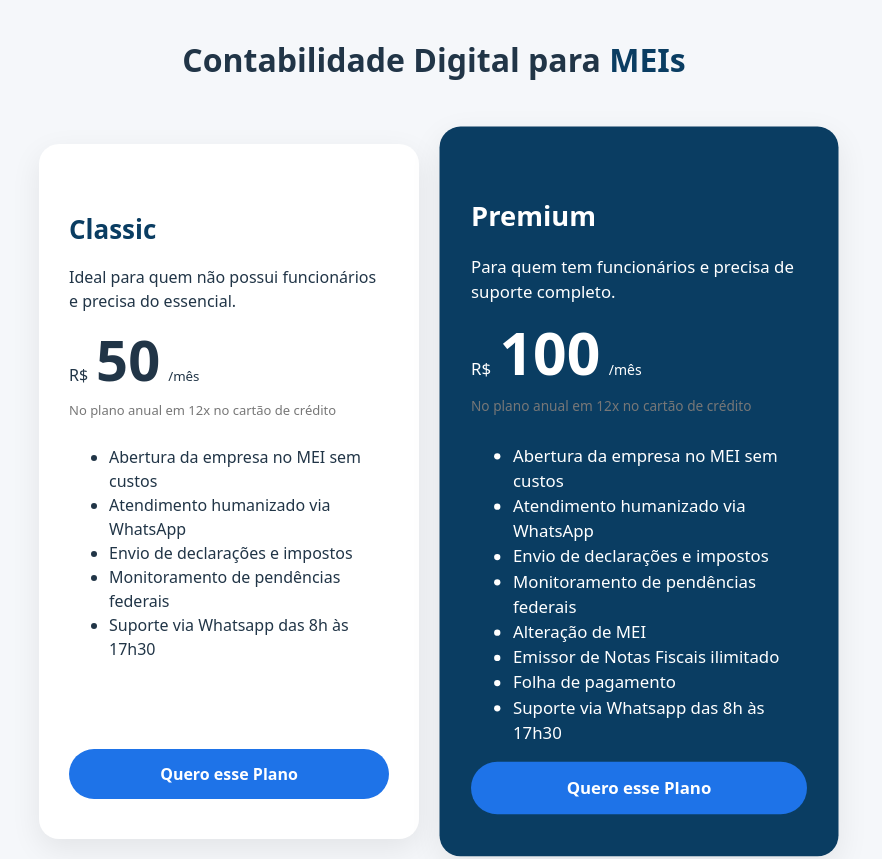
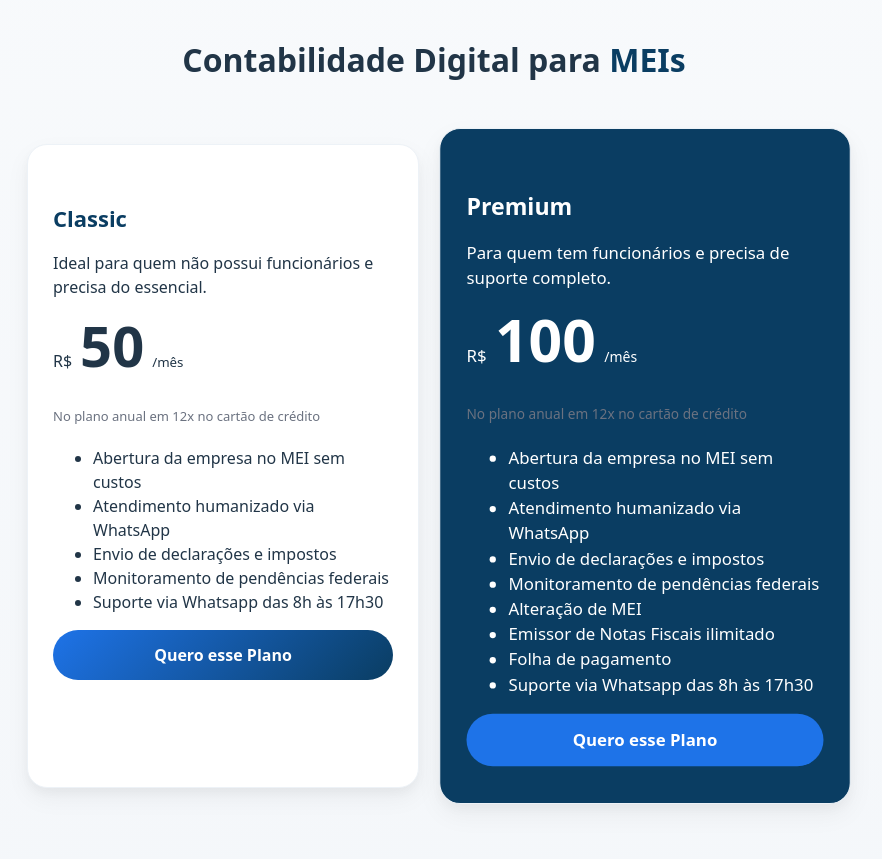
Before and after one commit to CeliaRaizer/Site_Contabilidade, a React (Vite) app: page / in a window 1280 px wide. Shown: the part 1005-1864 px from the top of the page, without its empty margins (206-1088 px from the left). Built offline with nearby package versions, Linux system fonts and the light colour scheme.

Commit message:
cor dos cards

```diff
--- a/src/components/Plans.css
+++ b/src/components/Plans.css
@@ -1,6 +1,6 @@
 .plans {
   padding: 100px 5%;
-  background: #f5f7fa;
+  background: linear-gradient(to bottom, #f8fafc, #eef2f7);
   text-align: center;
 }
 
@@ -23,17 +23,17 @@
 
 /* CARD BASE */
 .card {
-  background: white;
+  background: #ffffff;
   border-radius: 20px;
-  padding: 40px 30px;
-  width: 320px;
-  box-shadow: 0 10px 30px rgba(0,0,0,0.08);
+  padding: 35px 25px;
+  width: 100%;
+  max-width: 340px;
+  box-shadow:
+    0 10px 25px rgba(0,0,0,0.05),
+    0 5px 10px rgba(0,0,0,0.03);
   text-align: left;
-  position: relative;
   transition: 0.3s ease;
-  display: flex;
-  flex-direction: column;
-  justify-content: space-between;
+  border: 1px solid #edf2f7;
 }
 
 .card:hover {
@@ -41,7 +41,7 @@
 }
 
 .card h3 {
-  font-size: 26px;
+  font-size: 22px;
   margin-bottom: 15px;
   color: #0a3d62;
 }
@@ -80,12 +80,16 @@
   padding: 14px;
   border-radius: 30px;
   border: none;
-  background: #1e73e8;
+  background: linear-gradient(135deg, #1e73e8, #0a3d62);
   color: white;
   font-weight: 600;
   cursor: pointer;
+  transition: 0.3s;
 }
 
+.card button:hover {
+  opacity: 0.9;
+}
 /* CARD DESTAQUE */
 .featured {
   background: #0a3d62;
@@ -146,11 +150,11 @@
 /* ========================= */
 @media (max-width: 768px) {
 
-  .plans {
+  .plans{
     padding: 50px 20px;
   }
 
-  .plans-container {
+   .plans-container {
     flex-direction: column;
     gap: 20px;
   }
@@ -169,13 +173,10 @@
     transform: none;
     width: 100%;
   }
-
 }
-
 
 .installments {
   font-size: 13px;
-  color: #777;
-  margin-top: -20px;
-  margin-bottom: 25px;
+  color: #6b7280; /* cinza mais elegante */
+  margin-bottom: 20px;
 }
```
